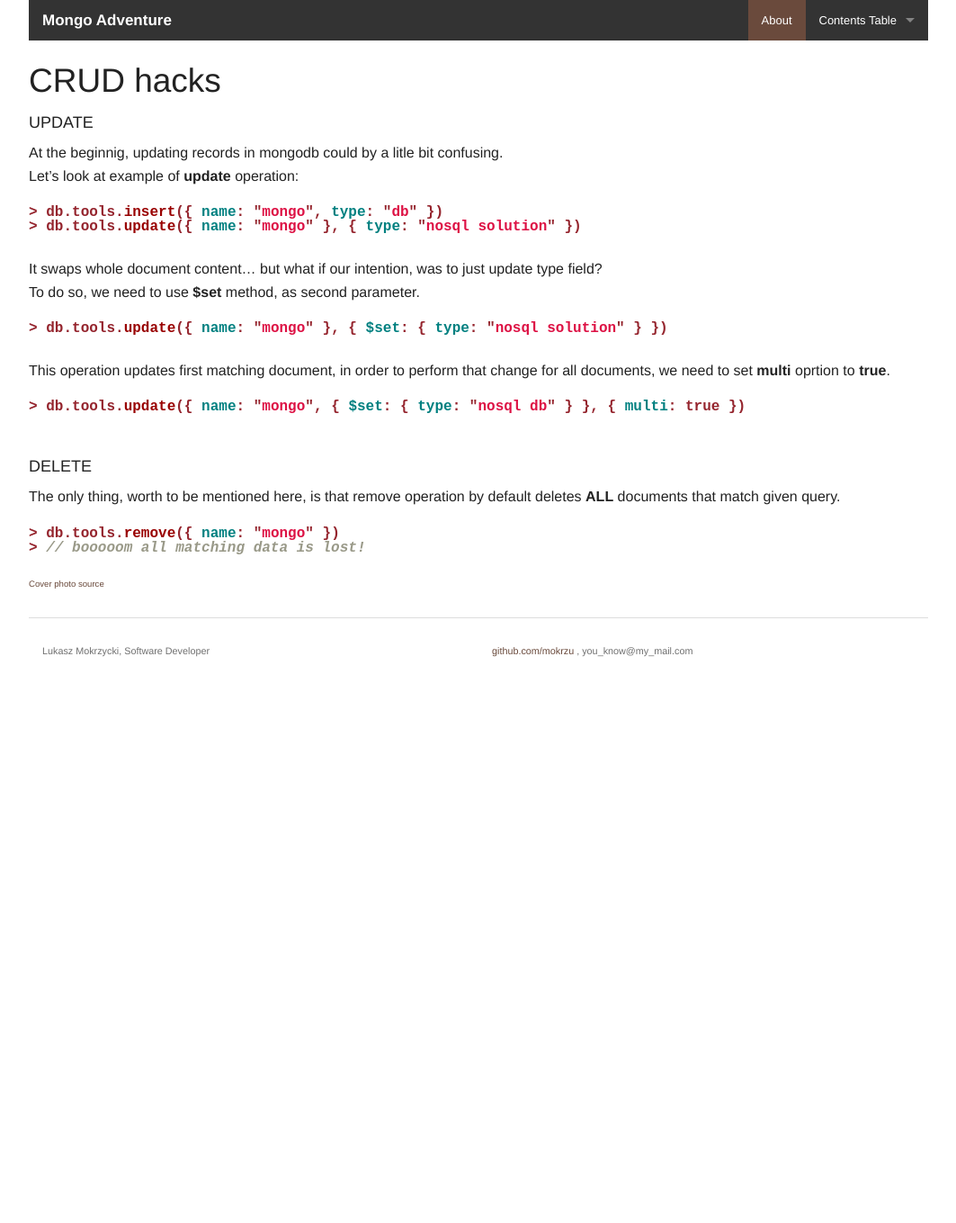
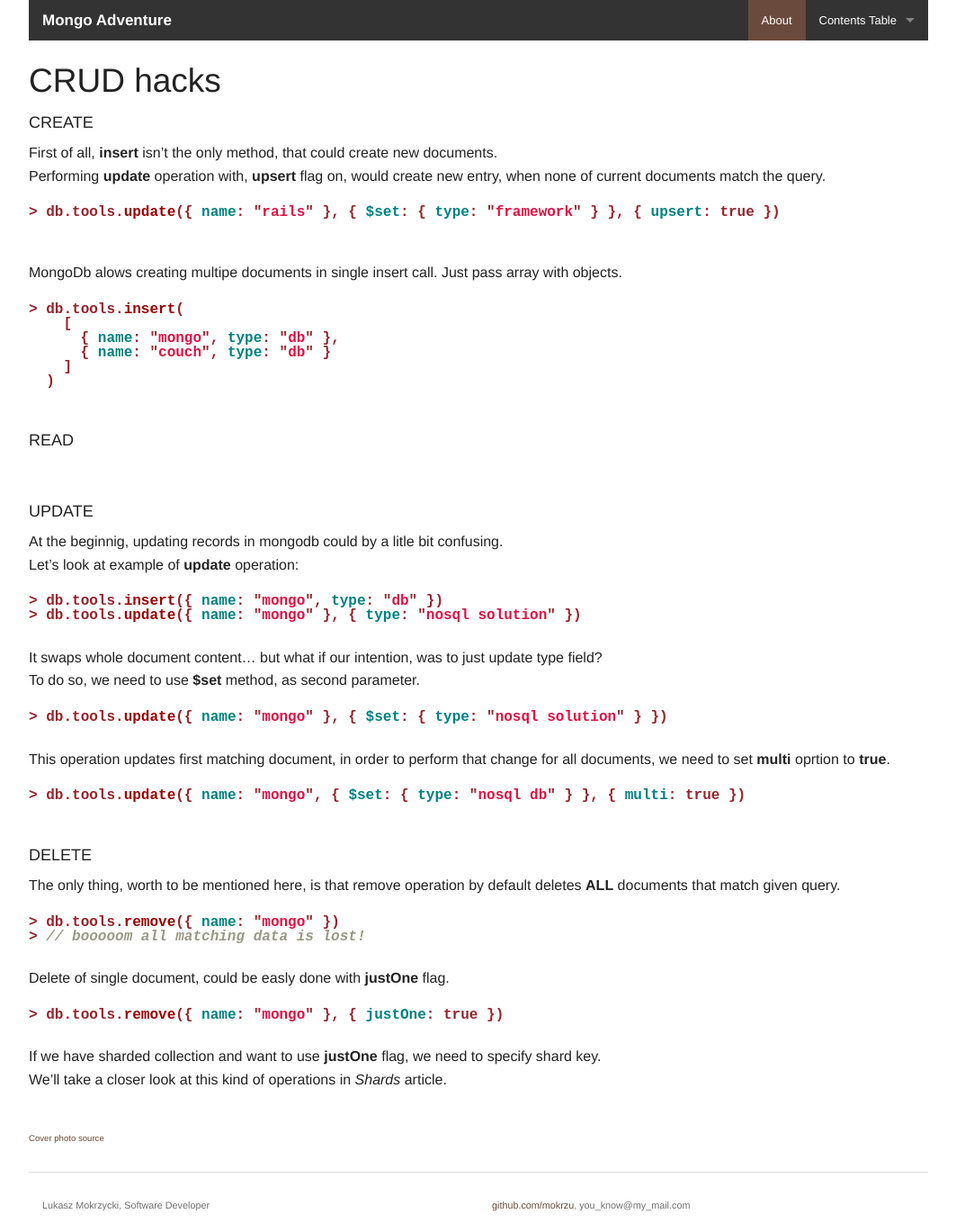
Before and after one commit to mokrzu/mokrzu.github.io, a Jekyll site: the page built from _posts/2014-04-28-crud-hacks.markdown, in a window 1280 px wide. Shown: the whole page at 90% size, without its empty margins (108-1171 px from the left). Built offline with Jekyll 4.4.1, drawn with Linux system fonts in a browser that asks for light colours; Markdown is read by kramdown in place of the engine named in the settings; before the commit the page ends 900 px from its top, so only the background shows below that.

Commit message:
CREATE section draft

````diff
--- a/_layouts/default.html
+++ b/_layouts/default.html
@@ -21,7 +21,7 @@
     <body>
 
       <div class="row">
-        <div class="contain-to-grid sticky">
+        <div class="contain-to-grid">
           <nav class="top-bar" id="menubar" data-topbar>
             <ul class="title-area">
               <li class="name">
@@ -69,8 +69,8 @@
           <div class="small-6 columns">
             <h5>
               <small>
-                <a href="https://github.com/mokrzu">github.com/mokrzu</a>
-                , you_know@my_mail.com
+                <a href="https://github.com/mokrzu">github.com/mokrzu</a>,
+                you_know@my_mail.com
               </small>
             </h5>
           </div>
--- a/_posts/2014-04-28-crud-hacks.markdown
+++ b/_posts/2014-04-28-crud-hacks.markdown
@@ -7,6 +7,32 @@ image: http://www.fillmurray.com/300/200
 image_src: http://www.fillmurray.com
 ---
 
+##### CREATE
+
+First of all, **insert** isn't the only method, that could create new documents.
+<br>
+Performing **update** operation with, **upsert** flag on, would create new entry,
+when none of current documents match the query.
+
+```js
+> db.tools.update({ name: "rails" }, { $set: { type: "framework" } }, { upsert: true })
+```
+<br>
+
+MongoDb alows creating multipe documents in single insert call. Just pass array with objects.
+
+```js
+> db.tools.insert(
+    [
+      { name: "mongo", type: "db" },
+      { name: "couch", type: "db" }
+    ]
+  )
+```
+<br>
+##### READ
+
+<br>
 ##### UPDATE
 
 At the beginnig, updating records in mongodb could by a litle bit confusing.
@@ -43,3 +69,15 @@ deletes **ALL** documents that match given query.
 > db.tools.remove({ name: "mongo" })
 > // booooom all matching data is lost!
 ```
+<br>
+Delete of single document, could be easly done with **justOne** flag.
+
+```js
+> db.tools.remove({ name: "mongo" }, { justOne: true })
+```
+<br>
+If we have sharded collection and want to use **justOne** flag,
+we need to specify shard key.
+<br>
+We'll take a closer look at this kind of operations in
+*Shards* article.
````
